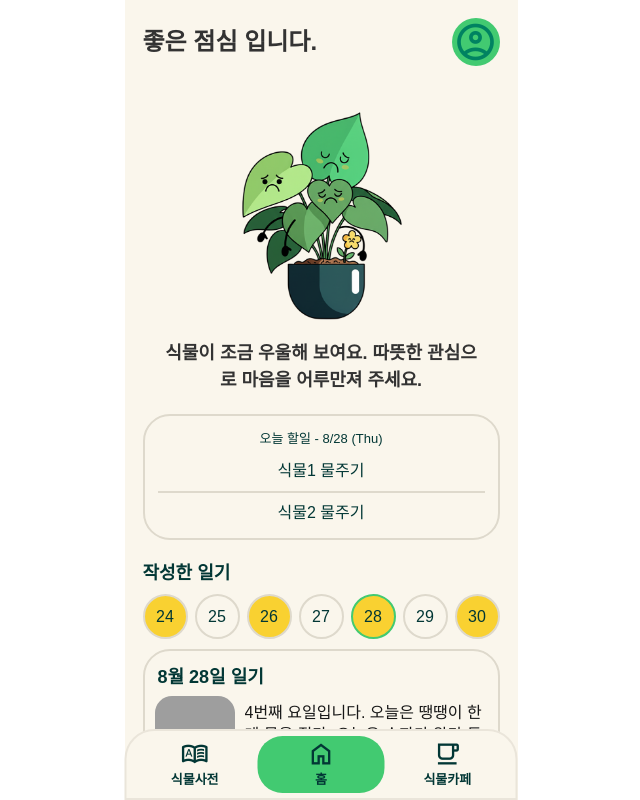
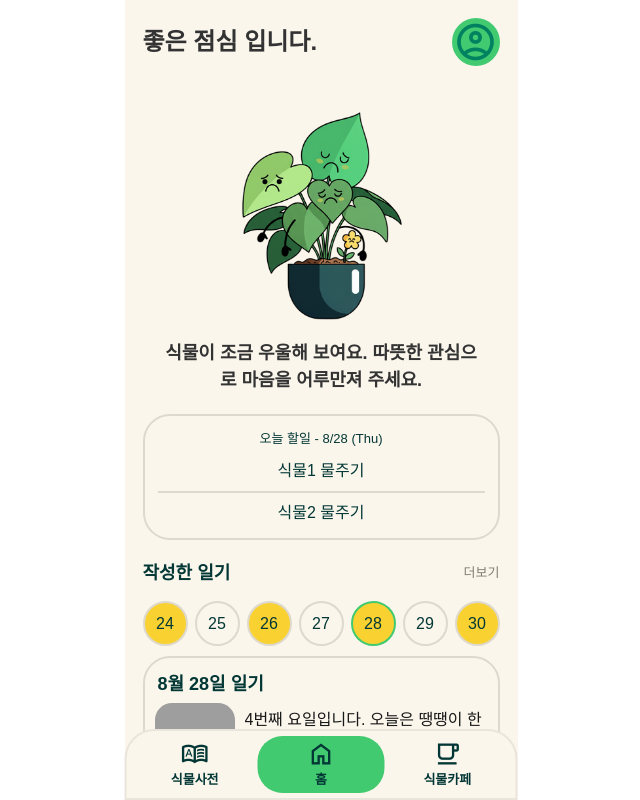
Before and after one commit to daybreaker42/KU-hackathon-2025, a Next.js app in the folder client/: page / in a window 1280 px wide. Shown: the whole page, without its empty margins (319-959 px from the left). Built offline with nearby package versions, Linux system fonts and the light colour scheme; no server answers; grey boxes are pictures that could not be loaded.

Commit message:
추가 | 더보기 링크

```diff
--- a/client/app/page.module.css
+++ b/client/app/page.module.css
@@ -132,6 +132,25 @@
     font-weight: bold;
     color:#023735;
     margin-bottom:7px;
+}
+
+.labelContainer {
+    display: flex;
+    justify-content: space-between;
+    align-items: center;
+    margin-bottom: 7px;
+}
+
+.moreLink {
+    font-size: small;
+    color: #827D73;
+    text-decoration: none;
+    cursor: pointer;
+    margin-bottom:7px;
+}
+
+.moreLink:hover {
+    text-decoration: underline;
 }
 
 .weekContainer {
--- a/client/app/page.tsx
+++ b/client/app/page.tsx
@@ -380,7 +380,10 @@ export default function Home() {
             <Plant text={plantContent.text} img={plantContent.img} />
               <Todo today={today} todoList={todoList} />
               <div>
-                <div className={styles.label}>작성한 일기</div>
+                <div className={styles.labelContainer}>
+                  <div className={styles.label}>작성한 일기</div>
+                  <Link href="/diary" className={styles.moreLink}>더보기</Link>
+                </div>
                 <Diary dayIndex={dayIndex} onClick={handleDayClick} diaryData={diaryData}/>
               </div>
               <div>
```
